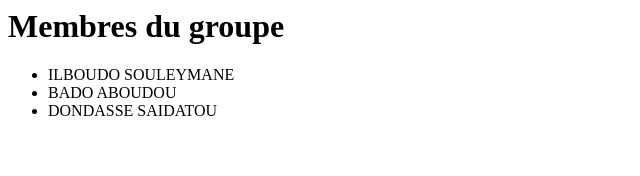
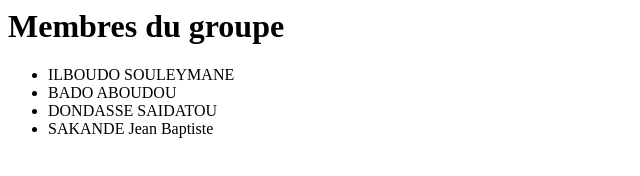
Before and after one commit to BADO44/PROJET-AQL, a plain HTML site: page index.html in a window 1280 px wide. Shown: the whole page, without its empty margins (0-640 px from the left). Drawn offline with Linux system fonts and the light colour scheme.

Commit message:
Update index.html

```diff
--- a/index.html
+++ b/index.html
@@ -3,4 +3,5 @@
   <li>ILBOUDO SOULEYMANE</li>
   <li>BADO ABOUDOU </li>
    <li>DONDASSE SAIDATOU </li>
+   <li>SAKANDE Jean Baptiste</li>
 </ul>
```
